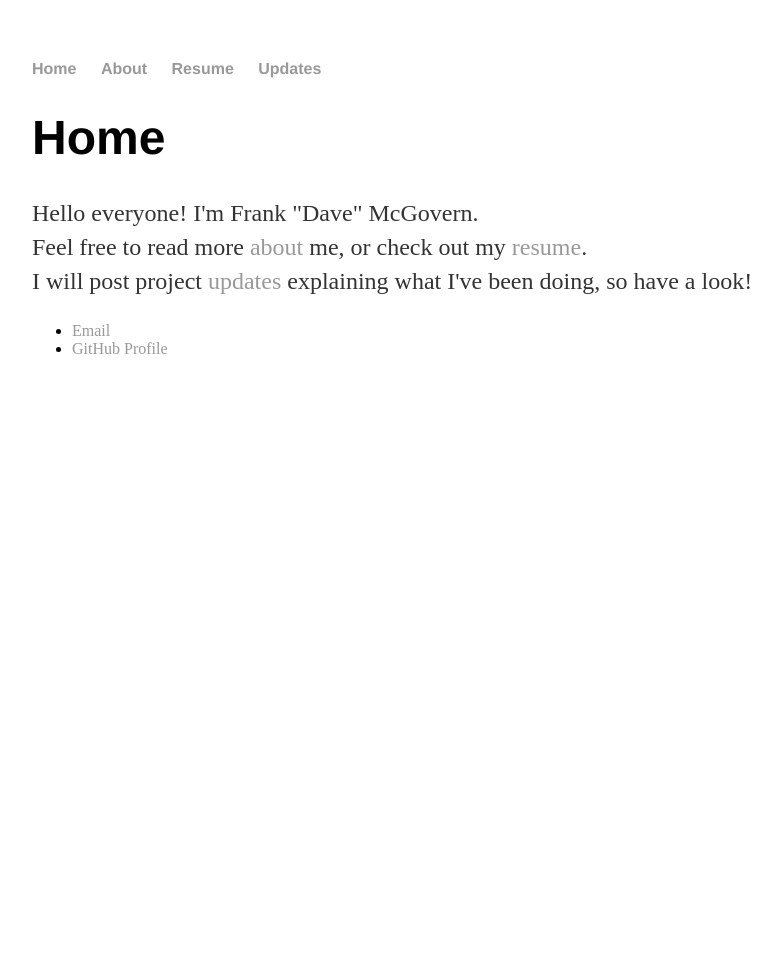
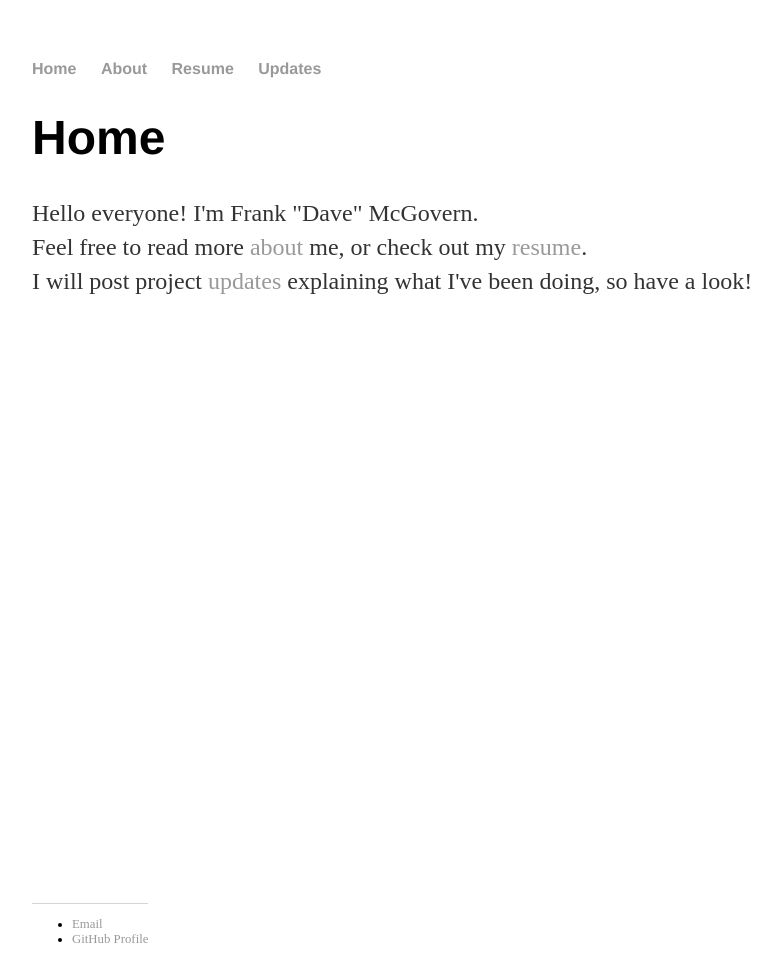
Before and after one commit to FDM320/FDM320.github.io, a Jekyll site: the page built from index.html, in a window 1280 px wide. Shown: the whole page, without its empty margins (160-941 px from the left). Built offline with Jekyll 4.4.1, drawn with Linux system fonts in a browser that asks for light colours; before the commit the page ends 900 px from its top, so only the background shows below that.

Commit message:
Update main.css

```diff
--- a/css/main.css
+++ b/css/main.css
@@ -1,6 +1,20 @@
-body {
+html {
+    height: 100%;
+    box-sizing: border-box;
+}
+
+*,
+*:before,
+*:after {
+    box-sizing: inherit;
+}
+
+.custom-body {
     margin: 60px auto;
     width: 70%;
+    position: relative;
+    min-height: 100%;
+    padding-bottom: 6rem;
 }
 nav ul, footer ul {
     font-family:'Helvetica', 'Arial', 'Sans-Serif';
@@ -28,9 +42,11 @@ p {
     line-height: 1.4em;
     color: #333;
 }
-footer {
+.custom-footer {
     border-top: 1px solid #d5d5d5;
     font-size: .8em;
+    position: absolute;
+    bottom: 0;
 }
 
 ul.posts {
```
